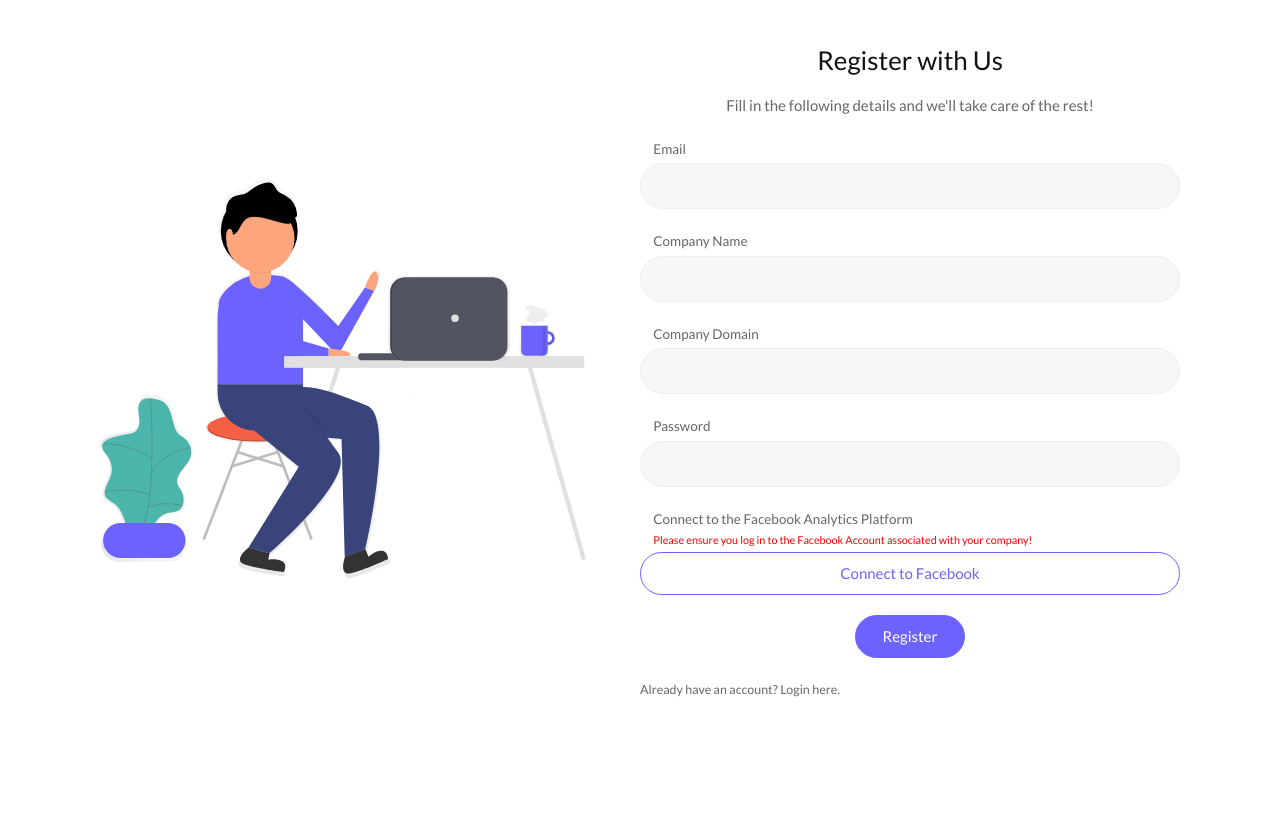
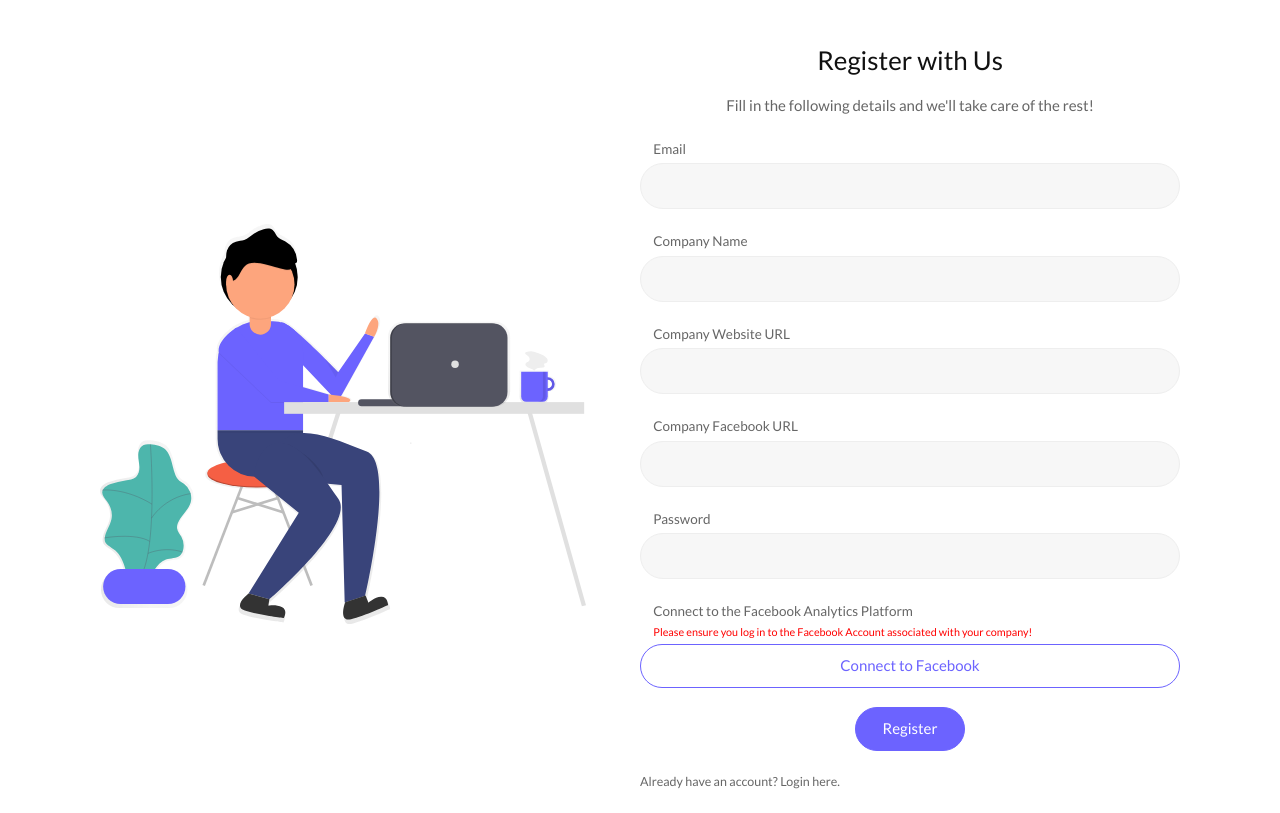
Before and after one commit to crisb0/final3011, a Flask app: template templates/reg.html in a window 1280 px wide. Shown: the part 60-873 px from the top of the page. Before the commit the page ends 757 px from the top, so only its background shows below. Run offline with Flask 2, Linux system fonts and the light colour scheme; the template is opened without the code that fills it: values that come from a table or form of the project are taken from there, others are empty.

Commit message:
upate routes, register form and db schema

```diff
--- a/app.py
+++ b/app.py
@@ -44,7 +44,7 @@ def login():
 
         user = load_user(user[0])
         login_user(user)
-        return redirect('/dashboard')
+        return redirect('/trackCampaigns')
 
     return render_template("auth.html", form=login_form)
 
@@ -56,6 +56,7 @@ def logout():
 @app.route('/register', methods=['GET', 'POST'])
 def register():
     import db_helpers
+    from db_helpers import query_db
 
     registration_form = RegistrationForm(request.form)
     db = db_helpers.get_db()
@@ -69,10 +70,14 @@ def register():
         #print('insert into users (email, password, companyName, companyUrl) values ("%s", "%s", "%s", "%s")'%(result['email'], result['password'], result['company_name'], result['company_url']))
 
         cur.execute(
-                 'insert into users (email, password, companyName, companyUrl) values ("%s", "%s", "%s", "%s")'%(result['email'], result['password'], result['company_name'], result['company_url'])
+                 'insert into users (email, password, companyName, companyWebsite, companyFacebook) values ("%s", "%s", "%s", "%s", "%s")'%(result['email'], result['password'], result['company_name'], result['company_website'], result['company_facebook'])
                  )
         db.commit()
-        return redirect('/login')
+        user = query_db('select * from users where email = "%s" and password = "%s"' % (result['email'], result['password']), (), True)
+        user = load_user(user[0])
+        login_user(user)
+        return redirect('/trackCampaigns')
+        #return redirect('/login')
 
     return render_template("reg.html", form=registration_form)
 
--- a/db/data.sql
+++ b/db/data.sql
@@ -1,4 +1,4 @@
-INSERT INTO users VALUES (null, "marketing@samsung.com.au", "Samsung Australia", "https://www.facebook.com/SamsungAustralia", "pw");
+INSERT INTO users VALUES (null, "marketing@samsung.com.au", "Samsung Australia","http://www.samsung.com/au/", "https://www.facebook.com/SamsungAustralia", "pw");
 
 INSERT INTO campaigns VALUES (null, "Galaxy S9", "2018 Flagship Galaxy", "2017-12-01", "2018-13-01", 0, 0.0, 0.0, 0);
 INSERT INTO campaigns VALUES (null, "Post Note 7", "Damage control for Note 7 2016 battery issues", "2016-10-11", "2017-03-03", 0, 0.0, 0.0, 0);
--- a/db/schema.sql
+++ b/db/schema.sql
@@ -3,7 +3,8 @@ create table users(
     id integer primary key autoincrement,
     email string not null,
     companyName string not null,
-    companyUrl string not null,
+    companyWebsite string not null,
+    companyFacebook string not null,
     password string not null
 );
 
--- a/forms.py
+++ b/forms.py
@@ -7,8 +7,9 @@ class LoginForm(Form):
 class RegistrationForm(Form):
     email = StringField('email')
     password = PasswordField('password')
-    company_name = StringField('compnay_name')
-    company_url = StringField('company_url')
+    company_name = StringField('company_name')
+    company_website = StringField('company_website')
+    company_facebook = StringField('company_facebook')
 
 class EventForm(Form):
     start_date = DateField('start_date')
--- a/templates/auth.html
+++ b/templates/auth.html
@@ -38,7 +38,7 @@
                         <label>Password</label>
                         {{ form.password }}
 						<!--<button type='submit' class="button button__accent">Log in</button>-->
-                        <input type=submit value=Login>
+                        <input type="submit" value="Login" class="button button__accent">
                         <a href="#"><h6 class="left-align" >Forgot your password?</h6></a>
 						<a href="{{url_for('register')}}"><h6 class="left-align" >Don't have an account? Register here.</h6></a>
 					</form>
--- a/templates/layout.html
+++ b/templates/layout.html
@@ -16,12 +16,12 @@
 		<nav class="nav__mobile"></nav>
 		<div class="container">
 			<div class="navbar__inner">
-				<a href="{{url_for('dashboard')}}" class="navbar__logo"><img src="{{url_for('static', filename='images/pants.svg')}}" style="height:30px; margin-right:10px; position:relative; top:5px;" />TrackPants</a>
+				<a href="{{url_for('trackCampaigns')}}" class="navbar__logo"><img src="{{url_for('static', filename='images/pants.svg')}}" style="height:30px; margin-right:10px; position:relative; top:5px;" />TrackPants</a>
 				<nav class="navbar__menu">
 					<ul>
 						<li><a href="{{url_for('trackCampaigns')}}">Track campaigns</a></li>
 						<li><a href="{{url_for('createCampaign')}}">Add campaign</a></li>
-						<li><a href="{{url_for('index')}}">Logout</a></li>
+						<li><a href="{{url_for('logout')}}">Logout</a></li>
 					</ul>
 				</nav>
 				<div class="navbar__menu-mob"><a href="" id='toggle'><svg role="img" xmlns="http://www.w3.org/2000/svg" viewBox="0 0 448 512"><path fill="currentColor" d="M16 132h416c8.837 0 16-7.163 16-16V76c0-8.837-7.163-16-16-16H16C7.163 60 0 67.163 0 76v40c0 8.837 7.163 16 16 16zm0 160h416c8.837 0 16-7.163 16-16v-40c0-8.837-7.163-16-16-16H16c-8.837 0-16 7.163-16 16v40c0 8.837 7.163 16 16 16zm0 160h416c8.837 0 16-7.163 16-16v-40c0-8.837-7.163-16-16-16H16c-8.837 0-16 7.163-16 16v40c0 8.837 7.163 16 16 16z" class=""></path></svg></a></div>
--- a/templates/reg.html
+++ b/templates/reg.html
@@ -37,8 +37,10 @@
                         {{ form.email }}
                         <label>Company Name</label>
                         {{ form.company_name }}
-                        <label>Company Domain</label>
-                        {{ form.company_url }}
+                        <label>Company Website URL</label>
+                        {{ form.company_website }}
+						<label>Company Facebook URL</label>
+                        {{ form.company_facebook }}
                         <label>Password</label>
                         {{ form.password }}
                         <label>Connect to the Facebook Analytics Platform<br><div style="font-size:80%;color:red;">Please ensure you log in to the Facebook Account associated with your company!</div></label>
--- a/user.py
+++ b/user.py
@@ -7,4 +7,5 @@ class User(UserMixin):
         self.email = user_info[1]
         self.password = user_info[4]
         self.companyName = user_info[2]
-        self.companyUrl = user_info[3]
+        self.companyWebsite = user_info[3]
+        self.companyFacebook = user_info[4]
```
Also changed, not shown: db/trackpants.db.
